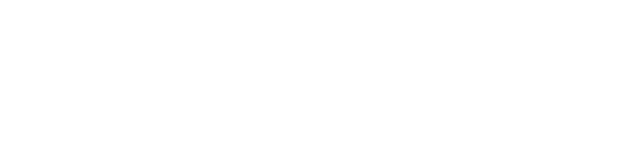
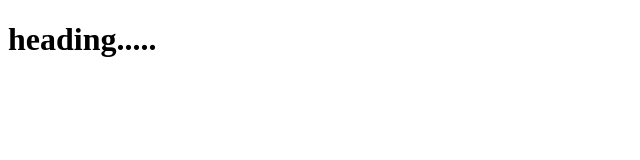
Before and after one commit to pooja1999r/test-repo-for-react, a website: page index.html in a window 1280 px wide. Shown: the whole page, without its empty margins (0-640 px from the left). Drawn offline with Linux system fonts and the light colour scheme.

```diff
--- a/index.html
+++ b/index.html
@@ -7,6 +7,6 @@
     <title>Document</title>
 </head>
 <body>
-
+    <h1>heading.....</h1>
 </body>
 </html>
```
Also changed, not shown: package.json (added, +24 -0 lines), 2 other files.
